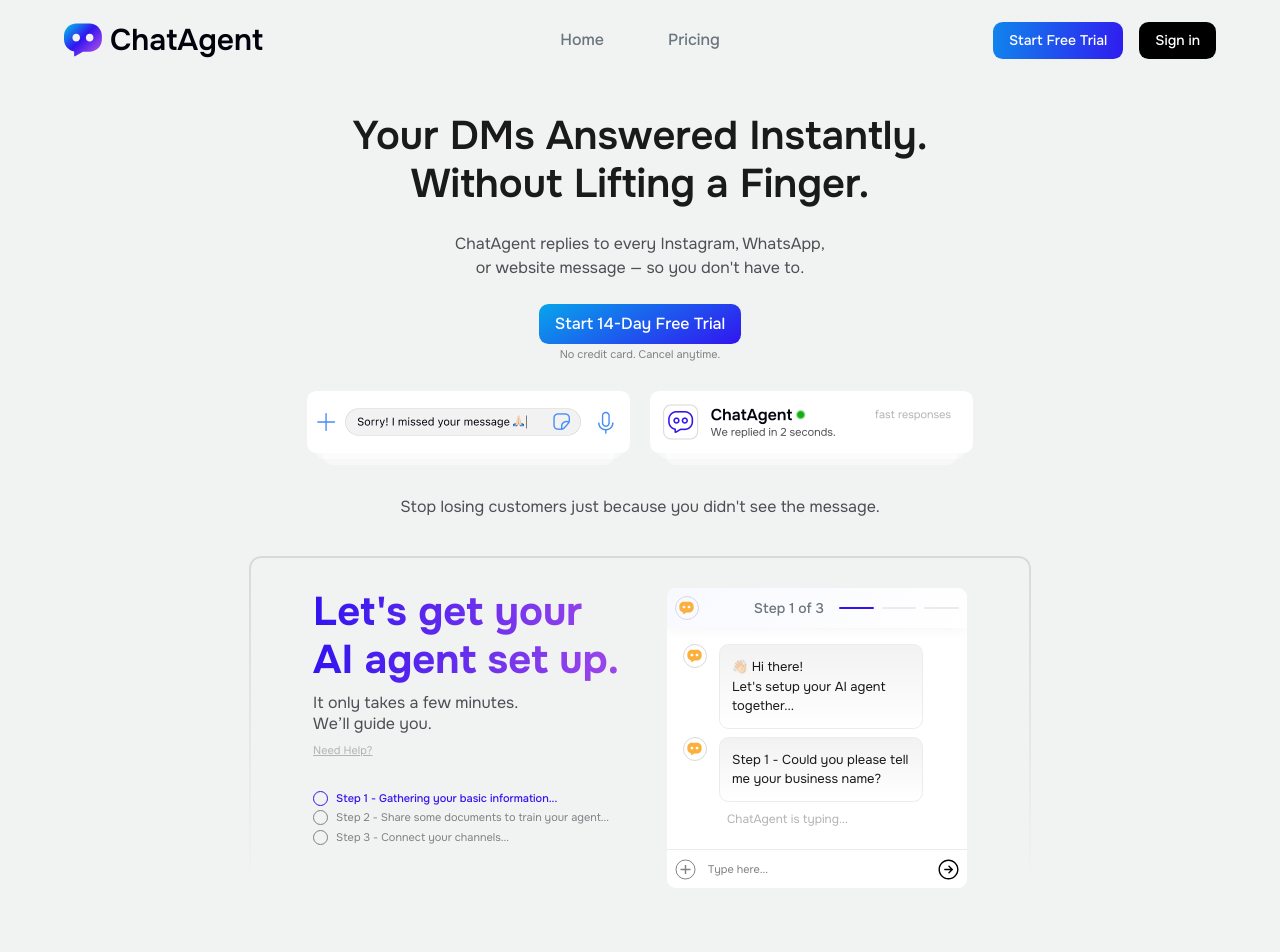
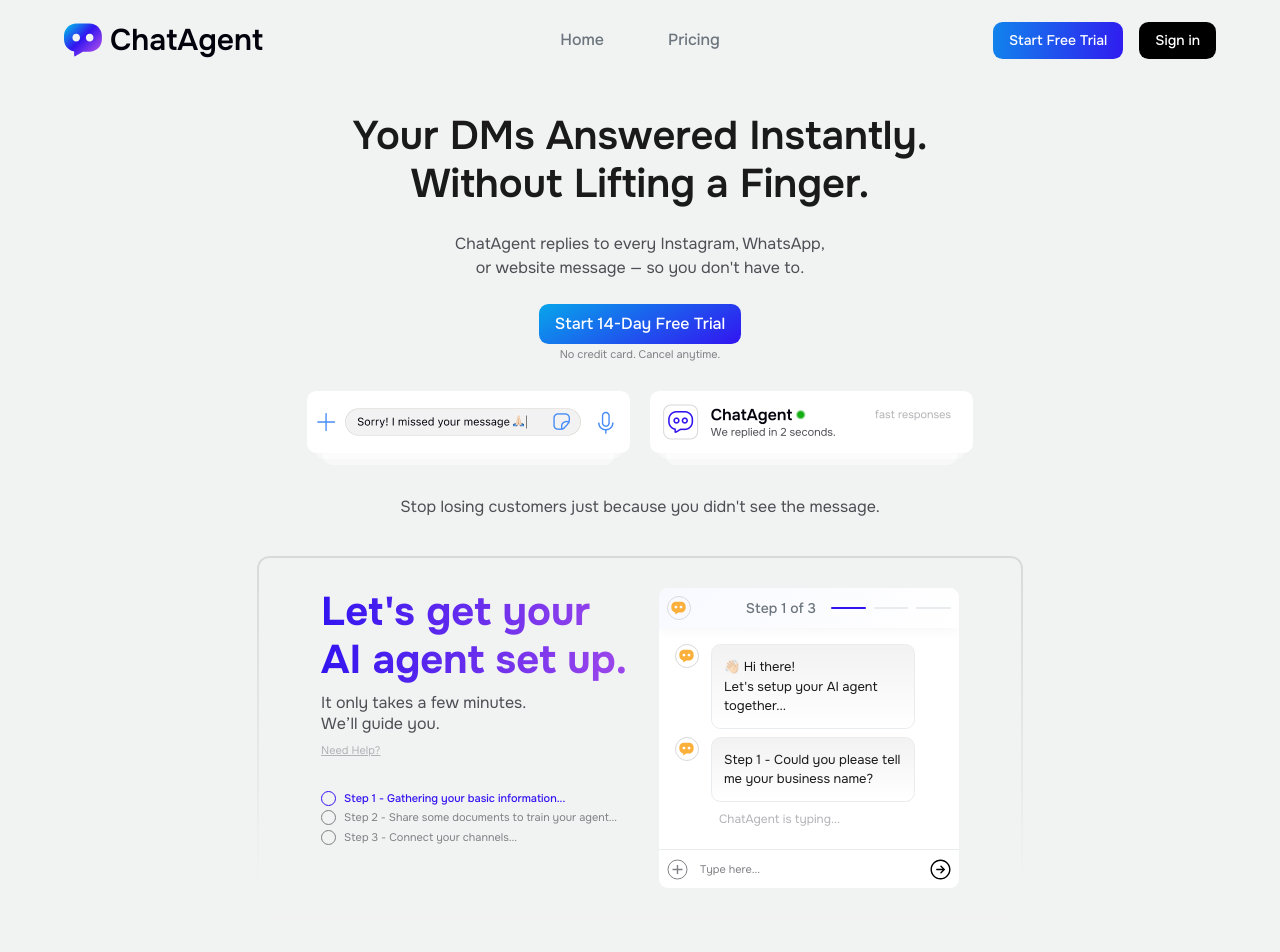
Before and after one commit to chat-agent-io/website, a Next.js app: page / in a window 1280 px wide. Shown: the top 952 px of the page. Built offline with nearby package versions, Linux system fonts and the light colour scheme.

Commit message:
Fix gap on chat content

```diff
--- a/app/components/Home/ChatSection/ChatSection.module.scss
+++ b/app/components/Home/ChatSection/ChatSection.module.scss
@@ -145,7 +145,7 @@
   position: relative;
   display: flex;
   align-items: flex-start;
-  gap: 48px;
+  gap: 32px;
   z-index: 5;
 }
 
```
